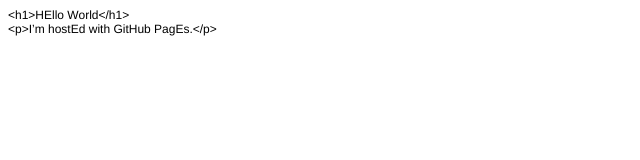
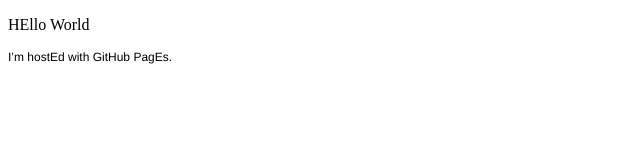
Before and after one commit to marcolanier/marcolanier.github.io, a plain HTML site: page index.html in a window 1280 px wide. Shown: the whole page, without its empty margins (0-640 px from the left). Drawn offline with Linux system fonts and the light colour scheme.

Commit message:
Update index.html

```diff
--- a/index.html
+++ b/index.html
@@ -11,7 +11,7 @@
   </style>
 </head>
 <body>
-<p class="p1">&lt;h1&gt;HEllo World&lt;/h1&gt;</p>
-<p class="p1">&lt;p&gt;I’m hostEd with GitHub PagEs.&lt;/p&gt;</p>
+<p class="h1">HEllo World</p>
+<p class="p1">I’m hostEd with GitHub PagEs.</p>
 </body>
 </html>
```
